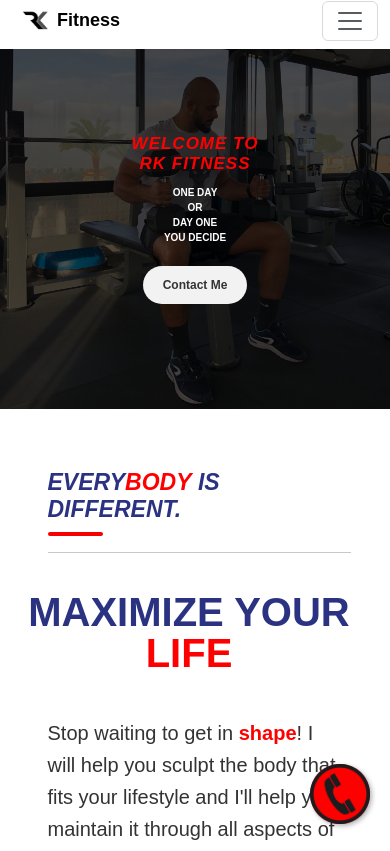
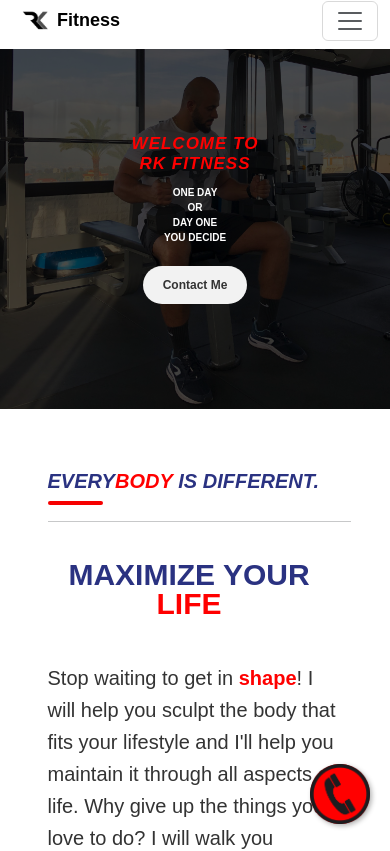
Before and after one commit to MariooY2/PTPortfolio, a React (Vite) app: page / in a window 390 px wide. Shown: the top 851 px of the page. Built offline with nearby package versions, Linux system fonts and the light colour scheme; a web font is replaced by a local one.

Commit message:
Last Changes

```diff
--- a/src/assets/programs.jsx
+++ b/src/assets/programs.jsx
@@ -68,7 +68,7 @@ function Programs() {
         <div className="wi">
           <hr></hr>
           <hr></hr>
-         <h1 className="white bolder">FITNESS PROGRAMS</h1>
+         <h1 className="white bolder kk">FITNESS PROGRAMS</h1>
         </div>
         <div className="container8">
         <div className="container5">
--- a/src/index.css
+++ b/src/index.css
@@ -66,6 +66,7 @@ html {
   background-size: cover;
   position: relative;
   z-index: 1; /* Establish stacking context */
+
 }
 
 .cont::before {
@@ -82,6 +83,7 @@ html {
   background-size: cover;
   background-repeat: no-repeat;
   background-position-y: -90px;
+
 }
 
 .bright {
@@ -723,7 +725,9 @@ input[type="submit"]:hover {
   .Center{
     background:#130d2e;
   }
-
+.fixa{
+  font-size: 35px !important;
+}
 
 }
 
@@ -767,6 +771,27 @@ input[type="submit"]:hover {
     width: 100px;
     height: 100px;
   }
+  .lastformtext {
+    color: white;
+    font-size: 15px;
+  }
+  .kk{
+    font-size: 21px;
+  }
+  .bg{
+    font-size: 15px;
+
+  }
+  .image2{
+    width: 250px;
+    height: 250px;
+  }
+  .signature{
+    font-size: 28px;
+  }
+  .heading-8{
+    font-size: 22px !important;
+  }
 }
 
 @media (max-width: 400px) {
@@ -795,6 +820,17 @@ input[type="submit"]:hover {
   .subheading1{
     font-size: smaller;
   }
+  .fixa{
+    font-size: 30px !important;
+  }  .heading-8{
+    font-size: 20px !important;
+  }
+  .lastformtext{
+    font-size: 14px;
+  }
+  .smalll{
+    font-size: 15px;
+  }
 }
 
 @media (max-width: 350px) {
@@ -822,6 +858,12 @@ input[type="submit"]:hover {
   }
   .nav-link {
     margin-left: 36px !important;
+  }
+  .lastformtext{
+    font-size: 12px;
+  }
+  .smalll{
+    font-size: 14px;
   }
 }
 
```
